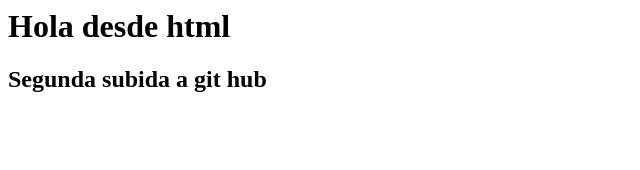
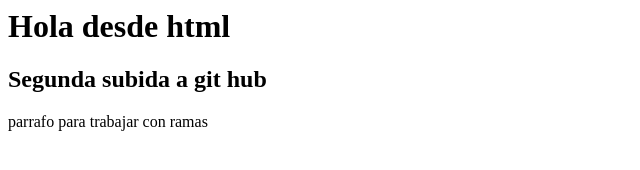
Before and after one commit to Bveinz/PrubasConGit, a plain HTML site: page index.html in a window 1280 px wide. Shown: the whole page, without its empty margins (0-640 px from the left). Drawn offline with Linux system fonts and the light colour scheme.

Commit message:
agregamos un parrafo

```diff
--- a/index.html
+++ b/index.html
@@ -1,3 +1,6 @@
 <h1>Hola desde html</h1>
 
 <h2>Segunda subida a git hub</h2>
+
+
+<p>parrafo para trabajar con ramas</p>
```
